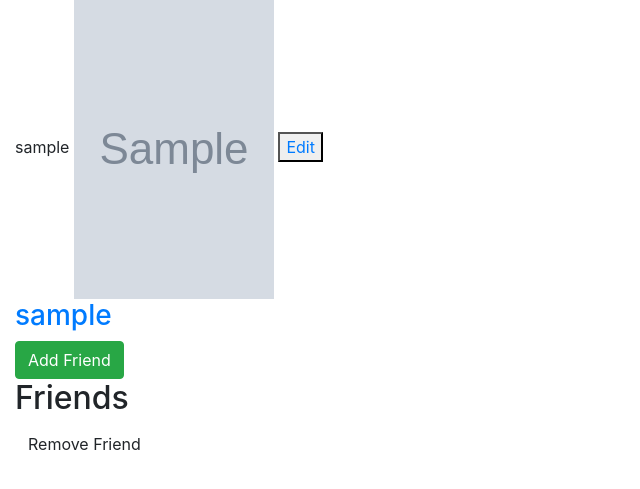
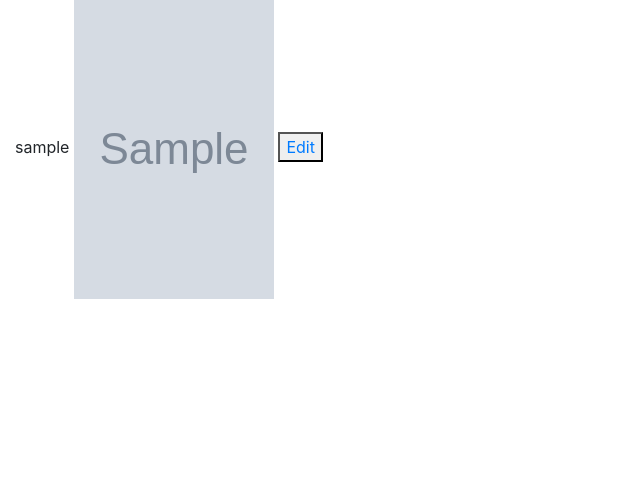
Before and after one commit to PiotrWojciechowski-dev/Loop, a Django app: a page that uses profiles/templates/profile.html in a window 1280 px wide. Shown: the part 212-701 px from the top of the page, without its empty margins (0-640 px from the left). Run offline with Django 3.2, Linux system fonts and the light colour scheme; a user stored in the database is signed in; tables that the repository leaves empty hold one stand-in row (values such as "Sample post"); grey boxes marked "Sample" are stand-in pictures; some libraries are stand-ins or nearby versions.

Commit message:
Mates Functionality v1.2

```diff
--- a/profiles/templates/profile.html
+++ b/profiles/templates/profile.html
@@ -12,20 +12,5 @@
     <button><a href="{% url 'profiles:update_profile' profile.id %}">Edit</a></button>
 {% endif %}
 
-            <a href="{% url 'accounts:view_profile_with_pk' user.username %}">
-                <h3>{{ user.username }}</h3>
-            </a>
-            {% if not user in friends %}
-            <a href="{% url 'home:change_friends' operation='add' pk=user.pk %}">
-            <button type="button" class="btn btn-success">Add Friend</button>
-            </a>
-            {% endif %}
 
-        <h2>Friends</h2>
-            <a href="{% url 'accounts:view_profile_with_pk' pk=friend.pk %}">
-                <h3>{{ friend.username }}</h3>
-            </a>
-            <a href="{% url 'home:change_friends' operation='remove' pk=friend.pk %}">
-            <button type="button" class="btn btn-default">Remove Friend</button>
-            </a>
 {% endblock content %}
--- a/profiles/views.py
+++ b/profiles/views.py
@@ -75,11 +75,16 @@ class OwnerProfileMixin(OwnerMixin, LoginRequiredMixin):
   success_url = reverse_lazy('profile:create_profile')
 
 class OwnerProfileEditMixin(OwnerProfileMixin, OwnerEditMixin):
+  def get_username():
+    username = get_user_model().username
+    print(username)
+    return username
+
   fields = ['fname','lname', 'gender', 'status', 'location', 'bio', 'profile_image',]
-  username = Profile.username
-  print(username)
-  #success_url = reverse_lazy('profiles:profile_detail', args=[username])
-  success_url = reverse_lazy('home')
+  #profile = get_object_or_404(Profile, username=username)
+  username = get_username()
+  success_url = reverse_lazy('profiles:profile_detail', args=[username])
+  #success_url = reverse_lazy('home')
   template_name = 'profile_update.html'
 
 class ProfileUpdateView(PermissionRequiredMixin, OwnerProfileEditMixin, UpdateView):
```
Also changed, not shown: profiles/models.py (line endings or trailing spaces).
